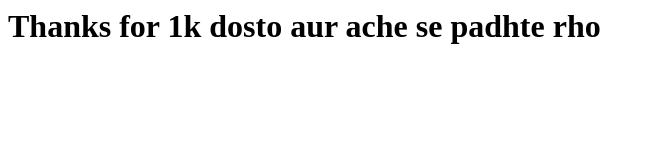
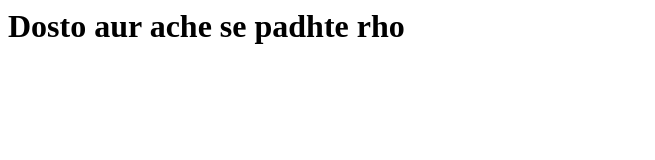
Before and after one commit to Vishal-kumar12/demo, a plain HTML site: page index.html in a window 1280 px wide. Shown: the whole page, without its empty margins (0-655 px from the left). Drawn offline with Linux system fonts and the light colour scheme.

Commit message:
dost added
change

from master

```diff
--- a/index.html
+++ b/index.html
@@ -2,5 +2,5 @@
 	<title>Hello sir</title>
 <head>
 	<body>
-		<h1>Thanks for 1k dosto aur ache se padhte rho</h1>
+		<h1>Dosto aur ache se padhte rho</h1>
 	</body>
```
Also changed, not shown: change.js (added), dost.js (added).
